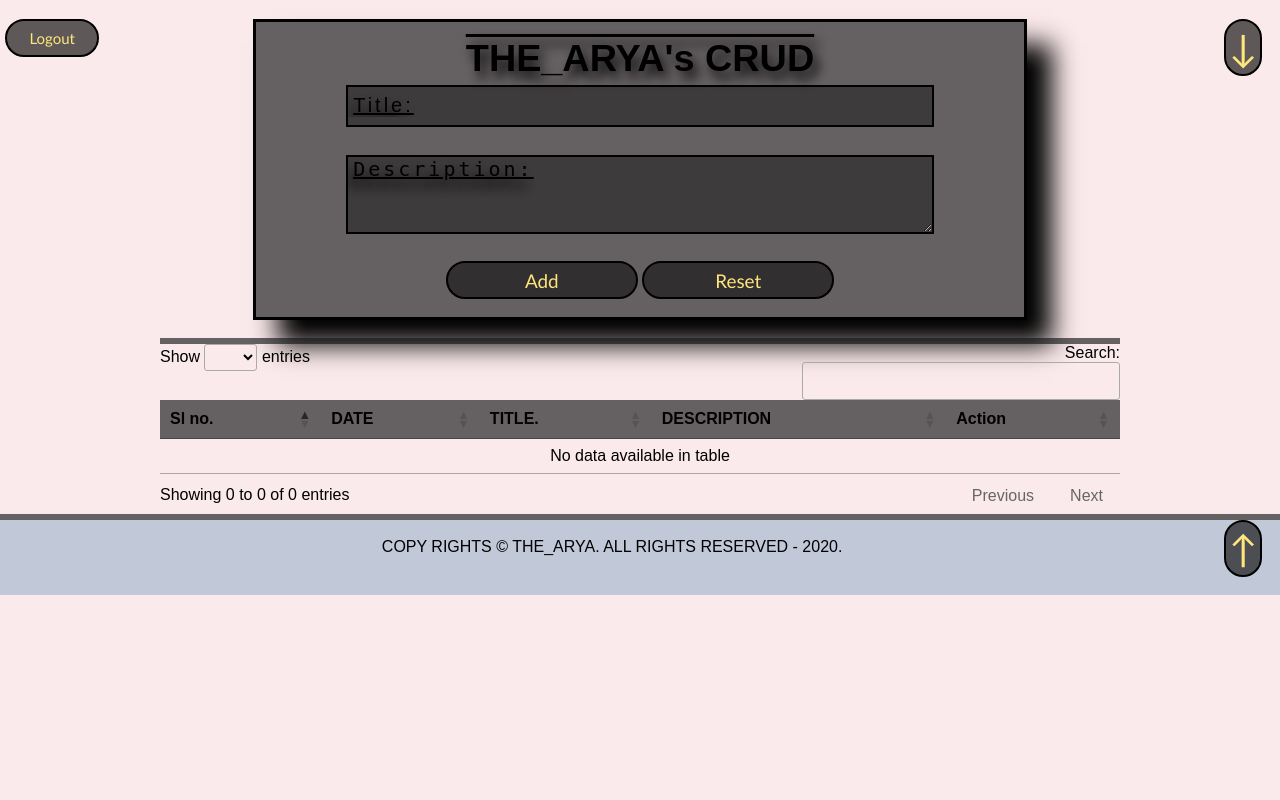
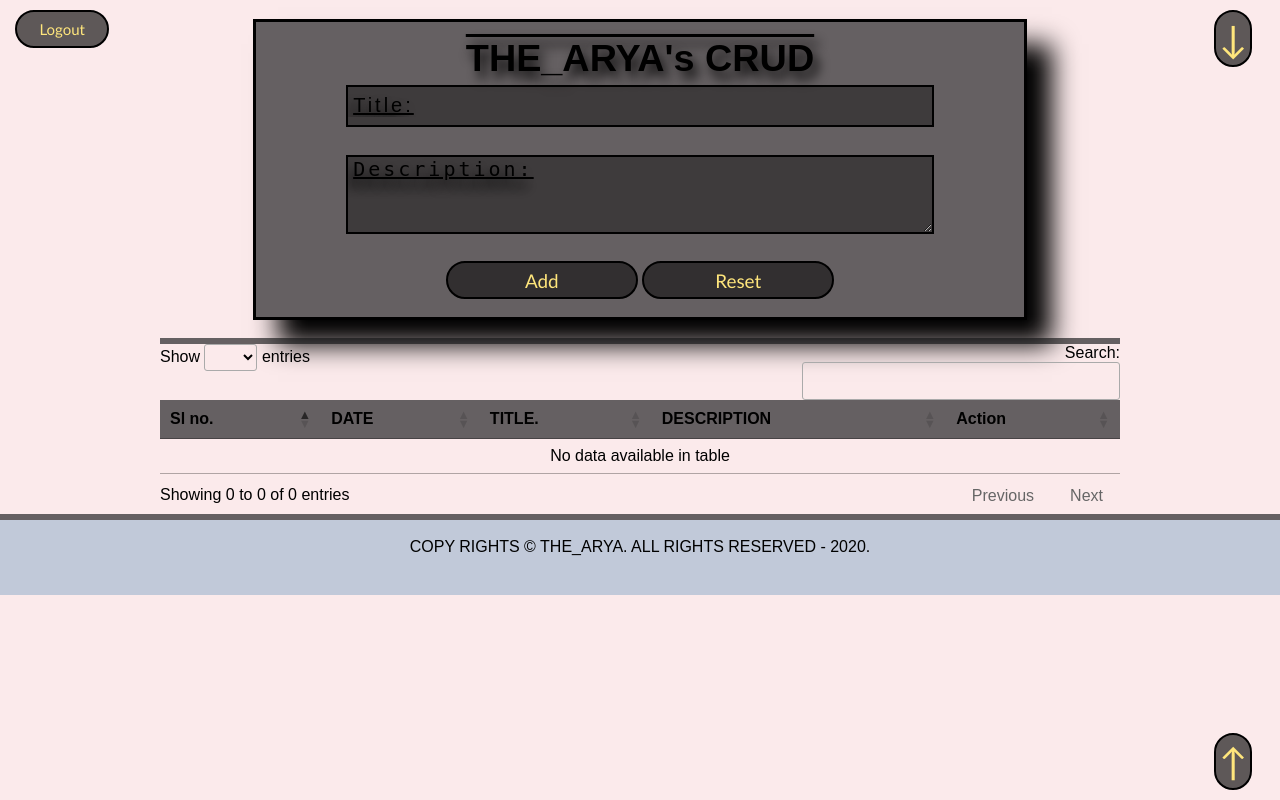
Before and after one commit to arya-prakyath/CRUD-App, a PHP site: page /crud.php in a window 1280 px wide. Run offline with PHP 8.4, Linux system fonts and the light colour scheme; the visitor is signed in with stand-in values (Sample User, id 1); data that the repository does not hold is empty; some libraries are stand-ins or nearby versions; some web fonts are replaced.

Commit message:
fixed logout, top and bottom buttons

```diff
--- a/crud.php
+++ b/crud.php
@@ -47,7 +47,7 @@
 <body>
 
     <a href="index.php"><button title="Logout" id="logout">Logout</button></a>
-    <a href="#pageBottom" id='btmBtn'><button title="Goto the bottom of the page">&darr;</button></a>
+    <a href="#pageBottom" id="btmBtn"><button title="Goto the bottom of the page">&darr;</button></a>
 
     <!-- Create the form -->
     <div id="form" class='container'>
@@ -149,7 +149,7 @@
 
     <!-- Copy rights -->
     <hr style='border:3px solid  rgba(20, 21, 22, 0.644);'>
-    <a href="#form" id='tpBtn'><button title="Goto the top of the page">&uarr;</button></a>
+    <a href="#form" id="tpBtn"><button title="Goto the top of the page">&uarr;</button></a>
     <div id='pageBottom' style='background-color:#8dabca85; width:100%; height:2cm;'>
         <br>COPY RIGHTS &copy; THE_ARYA. ALL RIGHTS RESERVED - 2020.
     </div>
--- a/style.css
+++ b/style.css
@@ -34,7 +34,22 @@ a>button:hover{
     height: 1.5cm;
 }
 
+#btmBtn{
+    position: fixed;
+    top: 10px;
+    right: 10px;
+}
+
+#tpBtn{
+    position: fixed;
+    bottom: 10px;
+    right: 10px;
+}
+
 #logout{
+    position: fixed;
+    top: 10px;
+    left: 10px;
     float: left;
     width: 2.5cm;
     height: 1cm;
```
